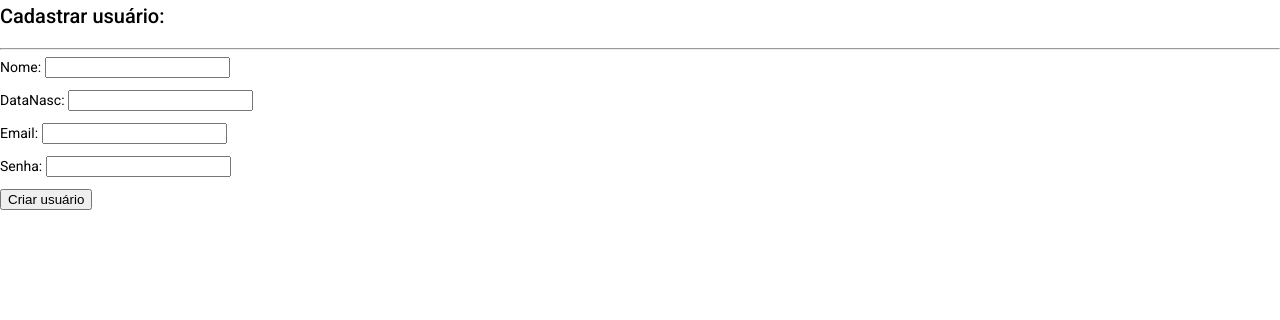
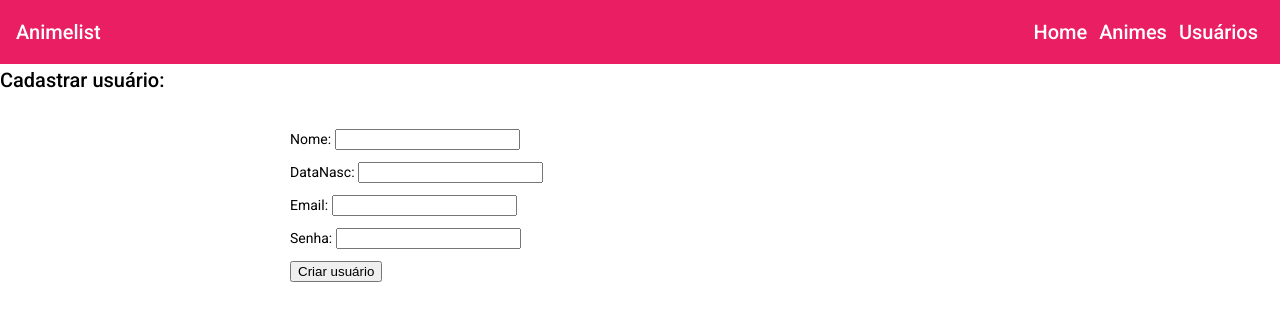
Before and after one commit to jcinel/animelist-front, an Angular app: page /usuarios/criar in a window 1280 px wide. Shown: the top 320 px of the page. Built offline with nearby package versions, Linux system fonts and the light colour scheme.

Commit message:
colocando botão de criar anime/usuário

```diff
--- a/src/app/modules/criar-animes/criar-animes.component.css
+++ b/src/app/modules/criar-animes/criar-animes.component.css
@@ -0,0 +1,7 @@
+form {
+    width: 50%;
+    width: 700px;
+    margin-left: auto;
+    margin-right: auto;
+    margin-top: 25pt;
+}
--- a/src/app/modules/criar-animes/criar-animes.component.html
+++ b/src/app/modules/criar-animes/criar-animes.component.html
@@ -1,5 +1,7 @@
+<app-top-bar></app-top-bar>
+
 <h2>Cadastrar anime:</h2>
-<hr>
+
 <form>
     <p>Nome: <input type="text" name="name" [(ngModel)]="anime.nome"/></p>
     <p>Autor: <input type="text" name="autor" [(ngModel)]="anime.autor"/></p>
--- a/src/app/modules/criar-usuarios/criar-usuarios.component.css
+++ b/src/app/modules/criar-usuarios/criar-usuarios.component.css
@@ -0,0 +1,7 @@
+form {
+    width: 50%;
+    width: 700px;
+    margin-left: auto;
+    margin-right: auto;
+    margin-top: 25pt;
+}
--- a/src/app/modules/criar-usuarios/criar-usuarios.component.html
+++ b/src/app/modules/criar-usuarios/criar-usuarios.component.html
@@ -1,5 +1,7 @@
+<app-top-bar></app-top-bar>
+
 <h2>Cadastrar usuário:</h2>
-<hr>
+
 <form>
     <p>Nome: <input type="text" name="name" [(ngModel)]="usuario.nome"/></p>
     <p>DataNasc: <input type="text" name="datanasc" [(ngModel)]="usuario.dataNasc"/></p>
--- a/src/app/modules/listar-animes/listar-animes.component.html
+++ b/src/app/modules/listar-animes/listar-animes.component.html
@@ -1,4 +1,4 @@
-<app-top-bar></app-top-bar>
+<app-top-bar [displayAddAnime]="true"></app-top-bar>
 
 <div>
     <table mat-table [dataSource]="animes" class="mat-elevation-z8">
--- a/src/app/modules/listar-usuarios/listar-usuarios.component.html
+++ b/src/app/modules/listar-usuarios/listar-usuarios.component.html
@@ -1,4 +1,4 @@
-<app-top-bar></app-top-bar>
+<app-top-bar [displayAddUsuario]="true"></app-top-bar>
 
 <div>
     <table mat-table [dataSource]="usuarios" class="mat-elevation-z8">
--- a/src/app/modules/top-bar/top-bar.component.html
+++ b/src/app/modules/top-bar/top-bar.component.html
@@ -1,6 +1,8 @@
 <mat-toolbar color="primary" class="topbar">
   <div>Animelist</div>
   <div>
+    <button *ngIf="displayAddAnime" (click)="paginaAnimesCriar()">Criar</button>
+    <button *ngIf="displayAddUsuario" (click)="paginaUsuariosCriar()">Criar</button>
     <button (click)="paginaHome()">Home</button>
     <button (click)="paginaAnimes()">Animes</button>
     <button (click)="paginaUsuarios()">Usuários</button>
--- a/src/app/modules/top-bar/top-bar.component.ts
+++ b/src/app/modules/top-bar/top-bar.component.ts
@@ -1,4 +1,4 @@
-import { Component, OnInit } from '@angular/core';
+import { Component, Input, OnInit } from '@angular/core';
 
 @Component({
   selector: 'app-top-bar',
@@ -8,6 +8,12 @@ import { Component, OnInit } from '@angular/core';
 export class TopBarComponent implements OnInit {
 
   constructor() { }
+
+  @Input()
+  displayAddAnime: boolean = false;
+
+  @Input()
+  displayAddUsuario: boolean = false;
 
   ngOnInit(): void {
   }
@@ -26,4 +32,14 @@ export class TopBarComponent implements OnInit {
     const baseUrl = window.location.href.split("/", 1)[0];
     window.location.href = baseUrl.concat("/usuarios/listar");
   }
+
+  paginaAnimesCriar(){
+    const baseUrl = window.location.href.split("/", 1)[0];
+    window.location.href = baseUrl.concat("/animes/criar");
+  }
+
+  paginaUsuariosCriar(){
+    const baseUrl = window.location.href.split("/", 1)[0];
+    window.location.href = baseUrl.concat("/usuarios/criar");
+  }
 }
```
